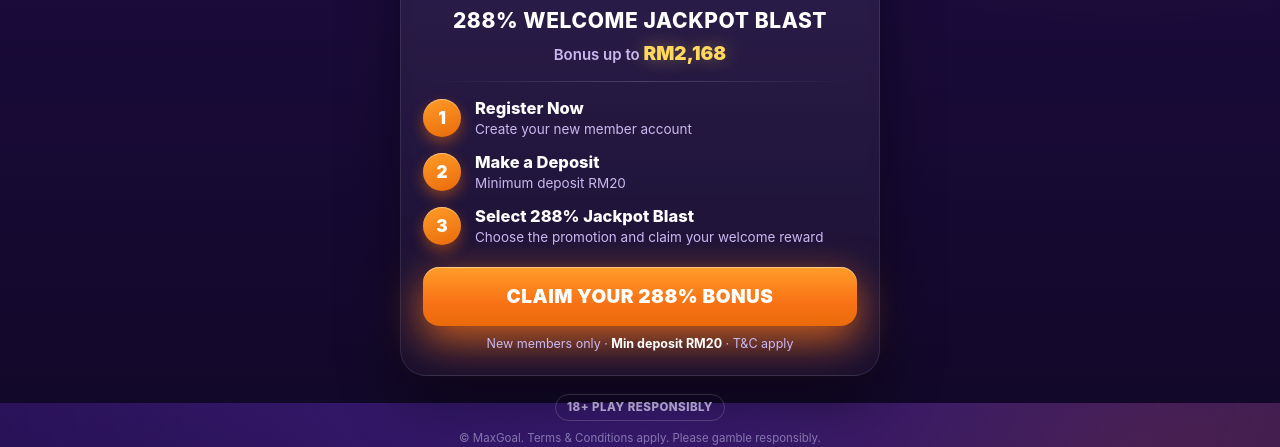
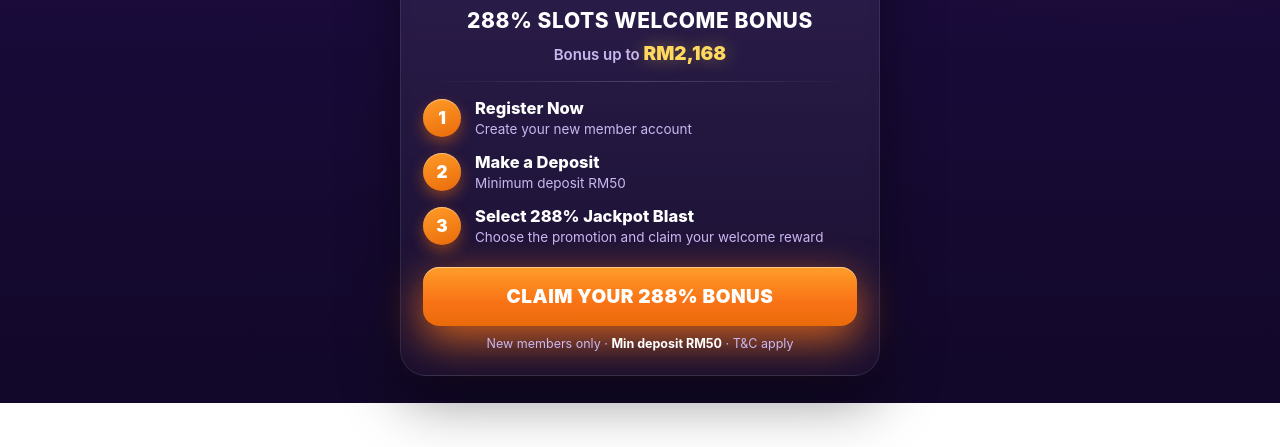
Before and after one commit to maxgoalmsia-glitch/mxgplay55, a plain HTML site: page d3/index.html in a window 1280 px wide. Shown: the part 397-844 px from the top of the page. After the commit the page ends 800 px from the top, so only its background shows below. Drawn offline with Linux system fonts and the light colour scheme.

Commit message:
Add files via upload

```diff
--- a/d3/index.html
+++ b/d3/index.html
@@ -119,10 +119,6 @@
   .cta-sub{text-align:center;color:var(--text-dim);font-size:12.5px;margin-top:10px}
   .cta-sub b{color:#fff}
 
-  .foot{text-align:center;margin-top:18px;color:#8b7bb5;font-size:11.5px;line-height:1.6}
-  .foot .badge{display:inline-block;border:1px solid rgba(255,255,255,.2);border-radius:20px;
-    padding:3px 11px;font-weight:800;color:#cbbced;margin-bottom:8px;letter-spacing:.5px}
-
   @media(max-width:360px){
     .bonus-title{font-size:19px}
     .cta{font-size:17px}
@@ -137,7 +133,7 @@
     <div class="card">
       <div class="confetti">🎉 ✨ 🎉</div>
       <div class="congrats">Congratulations!</div>
-      <div class="bonus-title">288% Welcome Jackpot Blast</div>
+      <div class="bonus-title">288% Slots Welcome Bonus</div>
       <div class="unlock">Bonus up to <b>RM2,168</b></div>
 
       <div class="divider"></div>
@@ -154,7 +150,7 @@
           <div class="num">2</div>
           <div class="step-body">
             <h3>Make a Deposit</h3>
-            <p>Minimum deposit RM20</p>
+            <p>Minimum deposit RM50</p>
           </div>
         </div>
         <div class="step">
@@ -167,12 +163,7 @@
       </div>
 
       <a id="cta" class="cta" href="#">Claim Your 288% Bonus</a>
-      <div class="cta-sub">New members only · <b>Min deposit RM20</b> · T&amp;C apply</div>
-    </div>
-
-    <div class="foot">
-      <div class="badge">18+ PLAY RESPONSIBLY</div><br>
-      &copy; MaxGoal. Terms &amp; Conditions apply. Please gamble responsibly.
+      <div class="cta-sub">New members only · <b>Min deposit RM50</b> · T&amp;C apply</div>
     </div>
   </div>
 
```
